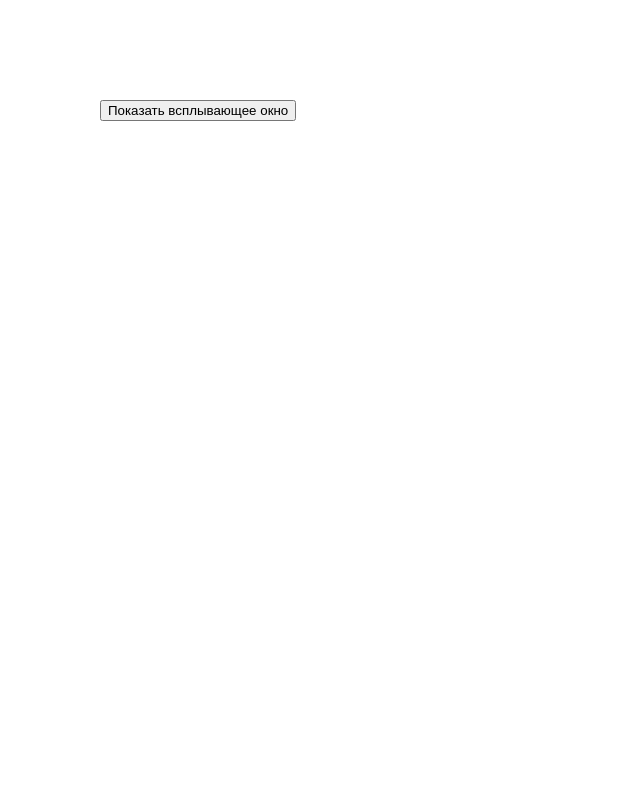
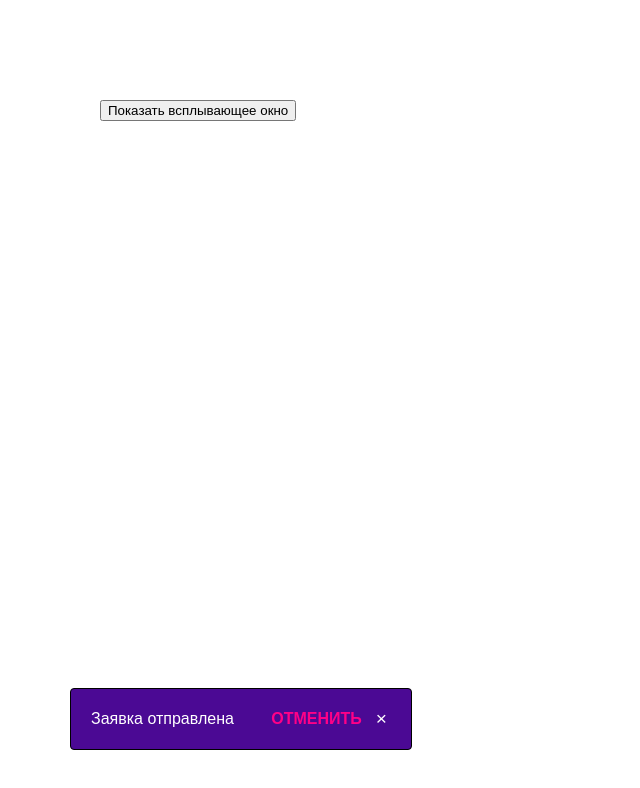
Before and after one commit to mayosen/itleti-vue, a Vue app: page / in a window 1280 px wide. Both pictures are taken after a click on the button "Показать всплывающее окно". Shown: the top 788 px of the page, without its empty margins (0-640 px from the left). Built offline with nearby package versions, Linux system fonts and the light colour scheme.

Commit message:
Add animation
Fix emits declaration


Better timeout handling

```diff
--- a/src/App.vue
+++ b/src/App.vue
@@ -11,7 +11,7 @@
 
 <template>
   <button @click="showPopUp = !showPopUp">Показать всплывающее окно</button>
-  <PopUp :show="showPopUp" @close="showPopUp = false" @action="modalAction">
+  <PopUp :show="showPopUp" @close="showPopUp = false" @action="modalAction()">
     <template v-slot:message>Заявка отправлена</template>
     <template v-slot:action>Отменить</template>
   </PopUp>
--- a/src/components/Homework/PopUp.vue
+++ b/src/components/Homework/PopUp.vue
@@ -1,29 +1,47 @@
 <script setup>
-  import { Teleport, onUpdated } from "vue";
+  import { Teleport, watch, ref } from "vue";
   import Button from "../Lessons/Button.vue";
 
-  const emit = defineEmits(["close, action"]);
-  defineProps(["show"]);
+  const CLOSE_AFTER = 10_000;
+  const emit = defineEmits(["close", "action"]);
+  const props = defineProps(["show"]);
+  const closeTimeout = ref(null);
 
-  onUpdated(() => {
-    setTimeout(() => {
+  watch(
+    () => props.show,
+    (newValue) => {
+      if (newValue === true) {
+        console.log("Окно закроется через 10с")
+        closeTimeout.value = setTimeout(close, CLOSE_AFTER);
+      }
+  });
+
+  function close() {
     console.log("Удаляем окно");
     emit("close");
-    }, 2000);
-  });
+    clearTimeout(closeTimeout.value);
+    console.log("Таймаут удален");
+  }
+
+  function action() {
+    close();
+    emit("action");
+  }
 </script>
 
 <template>
   <Teleport to="#popup">
+    <Transition>
       <div class="popup" v-if="show">
         <div class="popup__message">
           <slot name="message"></slot>
         </div>
-      <div class="popup__action" @click="$emit('action')">
+        <div class="popup__action" @click="action()">
           <slot name="action"></slot>
         </div>
-      <button @click="$emit('close')">&times;</button>
+        <button @click="close()">&times;</button>
       </div>
+    </Transition>
   </Teleport>
 </template>
 
@@ -63,4 +81,13 @@
     cursor: pointer;
     padding: 4px;
   }
+
+  .v-enter-active, .v-leave-active {
+    transition: all 400ms ease;
+  }
+
+  .v-enter-from, .v-leave-to {
+    opacity: 0;
+    transform: translateX(-100px);
+  }
 </style>
```
Lines whose indentation alone changed are shown as unchanged.
